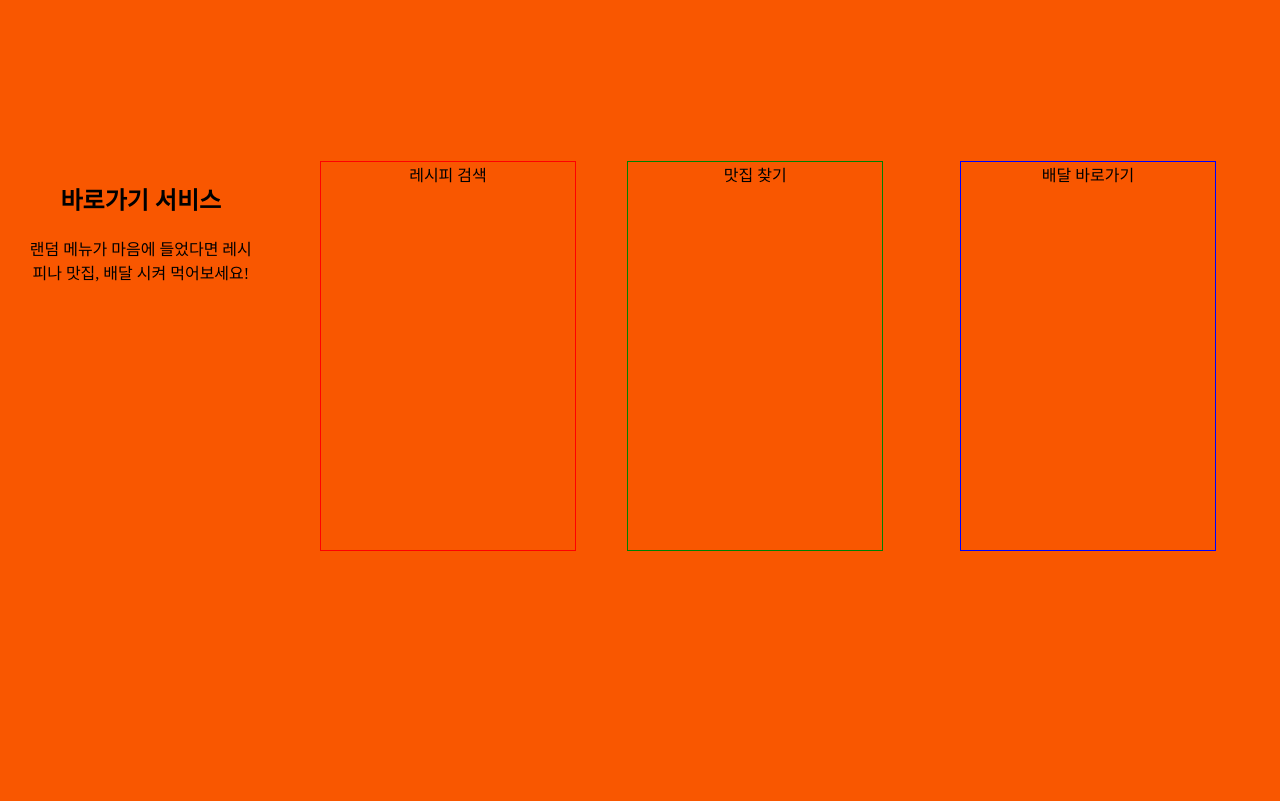
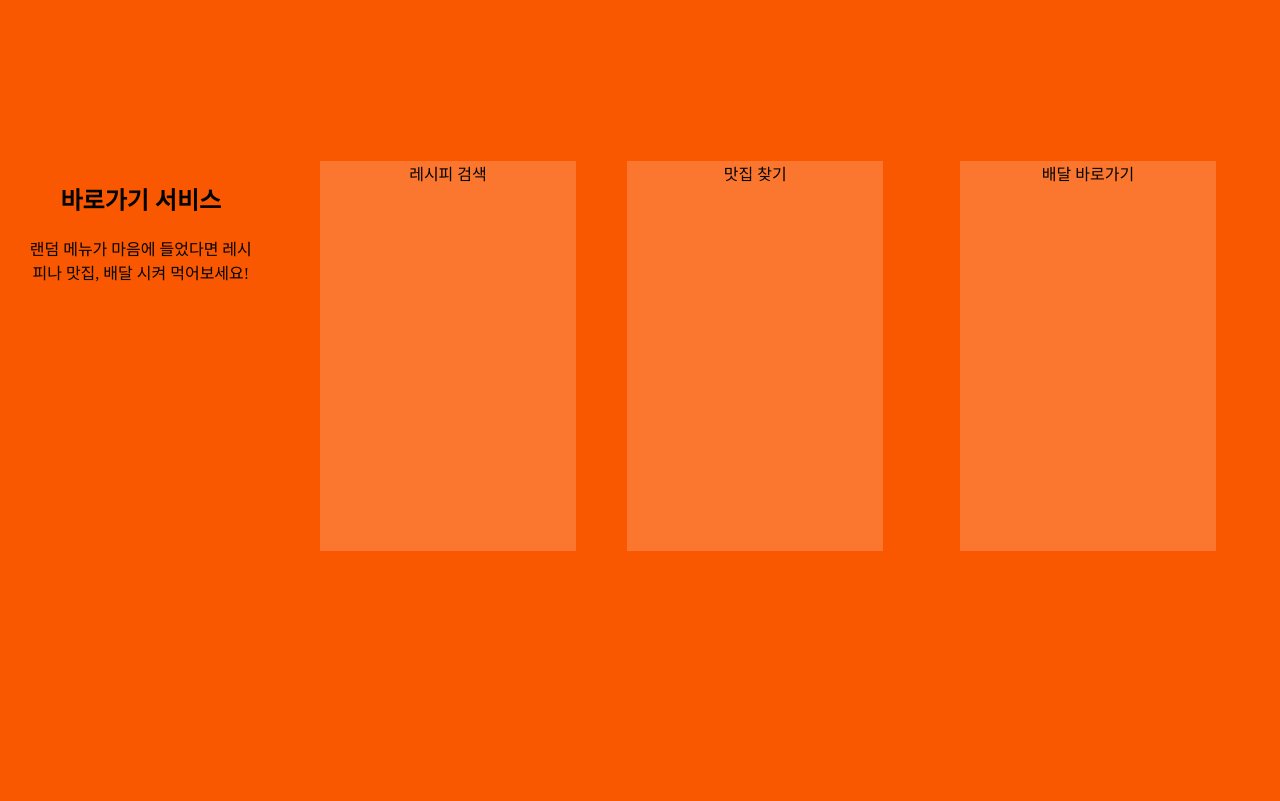
Before and after one commit to eunag63/Pick-the-food, a Django app: page /click/ in a window 1280 px wide. Shown: the part 799-1600 px from the top of the page. Run offline with Django 3.2, Linux system fonts and the light colour scheme; data comes from the database, SQL or seed files in the repository; some web fonts are replaced.

Commit message:
(css) .shortcut1,2,3 background-color 추가

```diff
--- a/mysite/pickFood/static/css/main.css
+++ b/mysite/pickFood/static/css/main.css
@@ -45,42 +45,29 @@ body{
   margin-left: 2%;
 }
 .shortcut1{
-  border: 1px solid red;
   float: left;
   width: 20%;
   height: 75%;
   margin-left: 5%;
   box-sizing: border-box;
+  background-color: #FB7730;
 }
 .shortcut2{
-  border: 1px solid green;
   float: left;
   margin-left: 4%;
   width: 20%;
   height: 75%;
   box-sizing: border-box;
+  background-color: #FB7730;
 }
 .shortcut3{
-  border: 1px solid blue;
   float: right;
   width: 20%;
   height: 75%;
   margin-right: 5%;
   box-sizing: border-box;
+  background-color: #FB7730;
 }
-/*
-.parent {
-display: grid;
-grid-template-columns: repeat(5, 1fr);
-grid-template-rows: repeat(5, 1fr);
-grid-column-gap: 0px;
-grid-row-gap: 0px;
-}
-
-.div1 { grid-area: 1 / 1 / 2 / 6; }
-.div2 { grid-area: 3 / 1 / 5 / 6; }
-.div3 { grid-area: 5 / 1 / 6 / 6; }*/
-
 
 .parent{
   background-color: #F95700;
```
